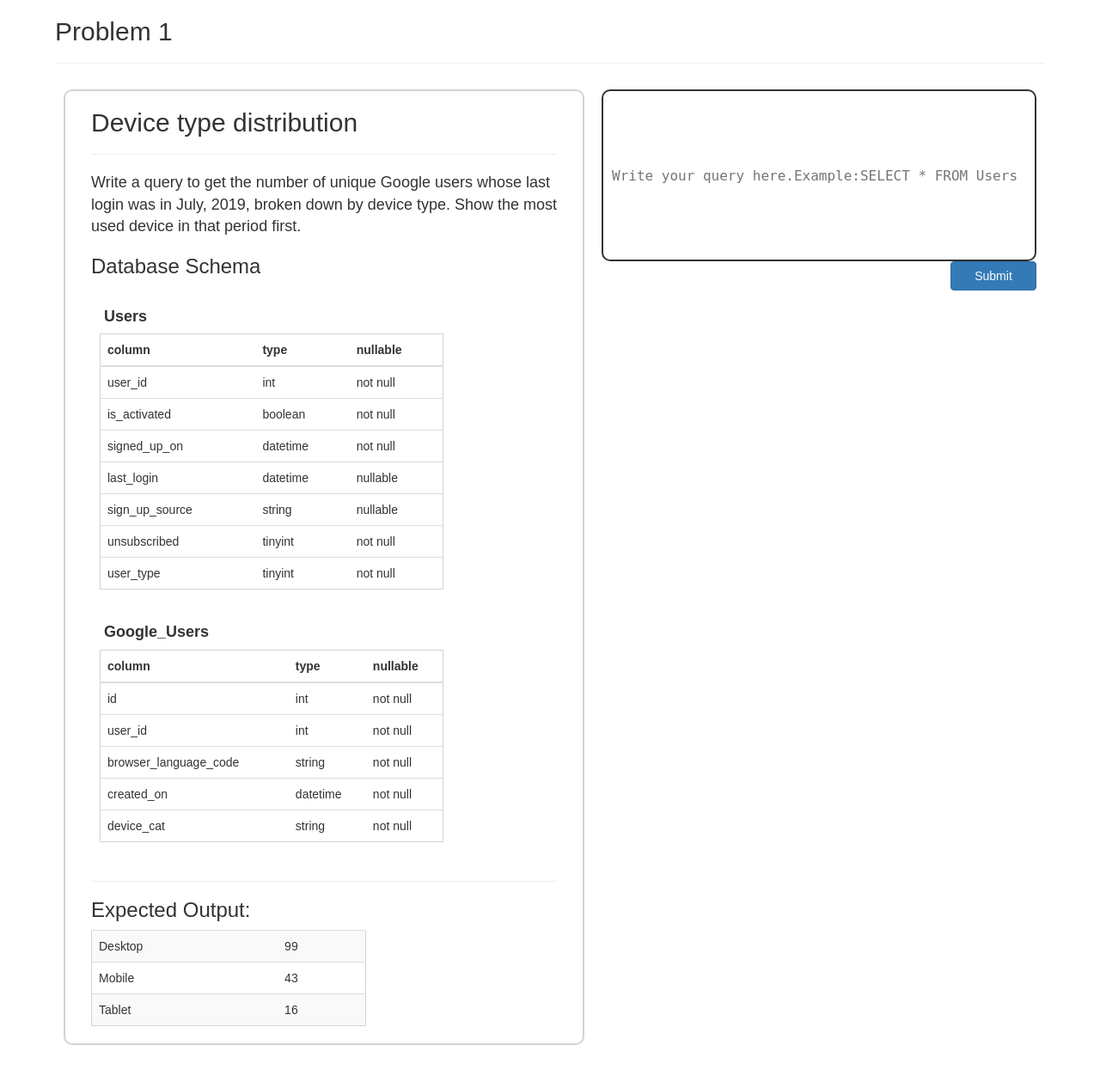
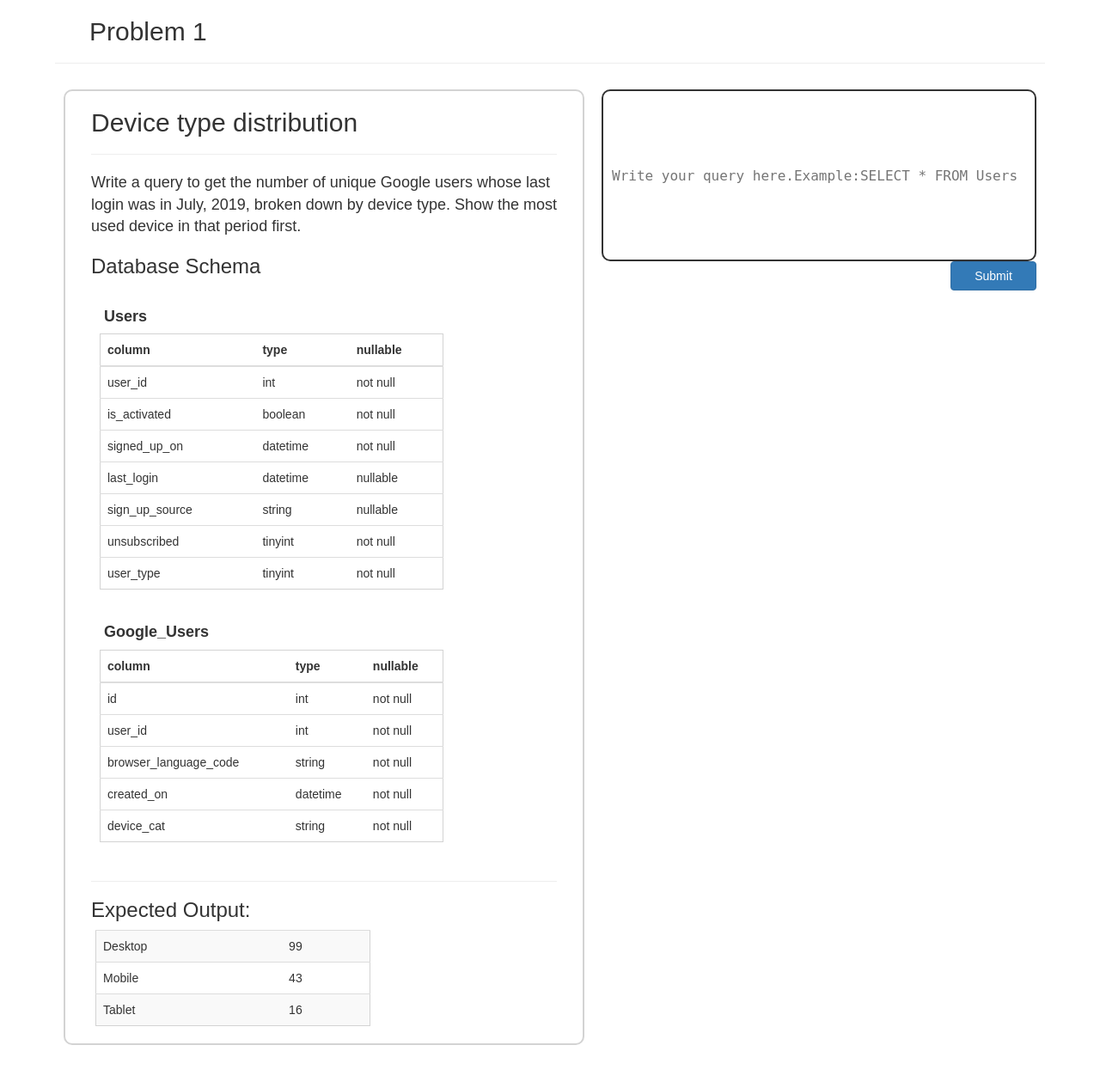
Before and after one commit to arielbello/sql-test-website, a Flask app: template app/templates/sqltest.html in a window 1280 px wide. Shown: the part 53-1319 px from the top of the page at 86% size. Run offline with Flask 2, Linux system fonts and the light colour scheme; the template is opened without the code that fills it: most values are stand-ins (such as "Sample title", 1, 10 or a date in 2020); form fields are guessed from the names that the template uses; some libraries are stand-ins or nearby versions.

Commit message:
alignment adjustments on sqltest

```diff
--- a/app/static/css/sqltest.css
+++ b/app/static/css/sqltest.css
@@ -79,6 +79,14 @@ table {
     margin-bottom: 20px;
 }
 
+#test-header {
+    margin-left: 40px;
+}
+
+#question-title {
+
+}
+
 #question-text {
     font-size: large;
 }
@@ -91,3 +99,7 @@ table {
     max-width: 320px;
     min-width: fit-content;
 }
+
+#question-output-table {
+    margin: 5px 5px 20px;
+}
--- a/app/templates/sqltest.html
+++ b/app/templates/sqltest.html
@@ -11,7 +11,7 @@
 
 <div class="container">
 
-    <h2 class="text-left"> Problem 1 </h2>
+    <h2 class="text-left" id="test-header"> Problem 1 </h2>
     <hr>
 
     <div class="test-flex">
--- a/app/templates/sqltest_question.html
+++ b/app/templates/sqltest_question.html
@@ -1,6 +1,6 @@
 <div class="question bordered" id="question-container">
 
-    <h2>Device type distribution</h2>
+    <h2 id="question-title">Device type distribution</h2>
     <hr>
     <p id="question-text">
         Write a query to get the number of unique Google users
@@ -109,7 +109,7 @@
 
     <div id="question-output">
         <h3>Expected Output:</h3>
-        <table class="table table-striped">
+        <table class="table table-striped" id="question-output-table">
             <tr>
                 <td>Desktop</td>
                 <td>99</td>
```
